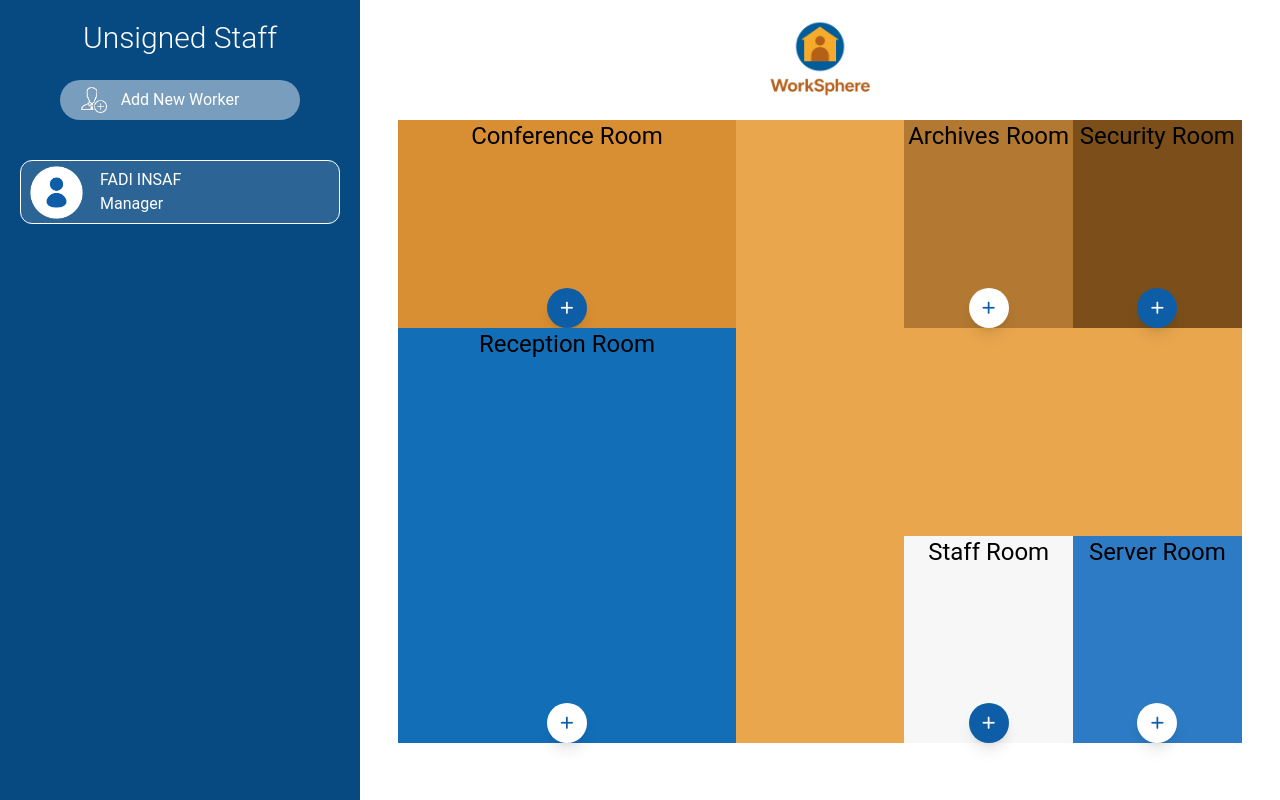
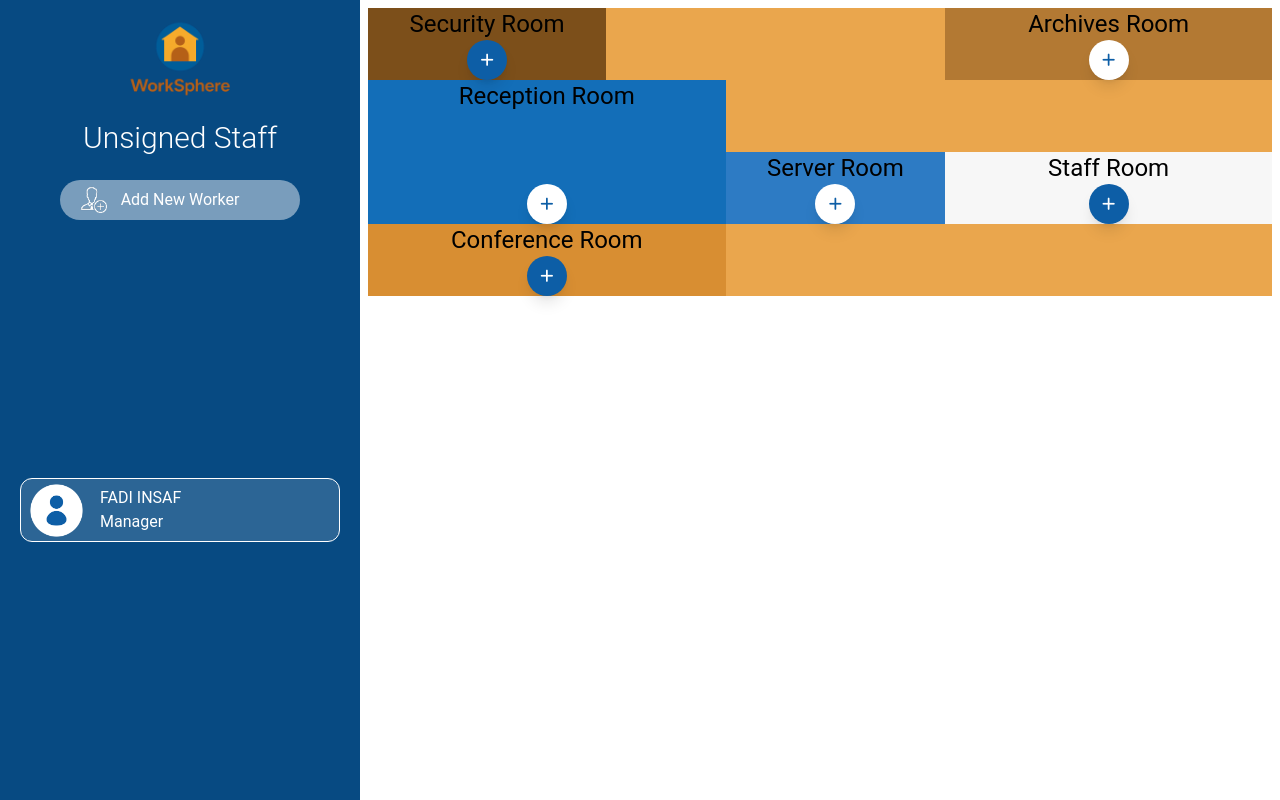
Before and after one commit to fadiinsaf/WorkSphere, a website: page index.html in a window 1280 px wide. Drawn offline with Linux system fonts and the light colour scheme.

Commit message:
refactor: improve layout structure and grid system

```diff
--- a/index.html
+++ b/index.html
@@ -17,15 +17,21 @@
 
     <div class="main-contaniner h-screen w-full grid grid-cols-[22.5rem_1fr]">
 
-        <aside class="bg-[#074A82] overflow-y-scroll no-scrollbar grid grid-rows-[10em_1fr]">
+        <aside class="bg-[#074A82] overflow-y-scroll no-scrollbar grid grid-rows-[16em_1fr]">
 
-            <div class="asidecontainer flex flex-col items-center gap-6">
+            <div class="asidecontainer">
 
-                <div class="unsignedstaff text-3xl font-light text-white mt-5">
-                    <h1>Unsigned Staff</h1>
+                <div class="logo flex justify-center">
+                    <img src="Assets/images/logo.png" height="120" width="120" alt="LOGO">
                 </div>
 
-                <div class="addworker-button">
+                <div class="conainer-flex w-full flex flex-col items-center gap-6">
+
+                    <div class="unsignedstaff text-3xl font-light text-white">
+                    <h1>Unsigned Staff</h1>
+                    </div>
+
+                    <div class="addworker-button">
 
                     <button
                         class="bg-[#ffffff75] text-white p-2 w-60 rounded-4xl relative transition transform hover:scale-105 hover:bg-[#ffffff97]"
@@ -34,6 +40,8 @@
                             width="27" alt="add person logo">
                         <p>Add New Worker</p>
                     </button>
+
+                    </div>
 
                 </div>
 
@@ -67,12 +75,9 @@
 
         </aside>
 
-        <main class="grid grid-rows-[7.5em_1fr]">
+        <main class="p-2">
 
-            <div class="logo flex justify-center"><img src="Assets/images/logo.png" height="120" width="120" alt="LOGO">
-            </div>
-
-            <div id="flor" class="grid grid-cols-5 grid-rows-3 w-11/12 h-11/12 mx-auto bg-[#EAA64D]">
+            <div id="flor" class="grid grid-cols-7 grid-rows-3 w-full h-full bg-[#EAA64D]">
 
                 <div id="conference-room" class=" bg-[#D88E32] flex flex-col items-center justify-between col-start-1 col-end-3">
 
@@ -116,7 +121,7 @@
 
                 </div>
 
-                <div id="Server-room" class="text-2xl bg-[#2D7BC4] flex flex-col items-center justify-between col-start-5 col-end-6 row-start-3 row-end-4">
+                <div id="Server-room" class="text-2xl bg-[#2D7BC4] flex flex-col items-center justify-between col-start-6 col-end-8 row-start-3 row-end-4">
 
                     <div class="flor-container">
                         <h2 class="text-2xl">Server Room</h2>
@@ -133,7 +138,7 @@
 
                 </div>
 
-                <div id="Security-room" class="text-2xl bg-[#7C4F1A] flex flex-col items-center justify-between col-start-5 col-end-6 row-start-1 row-end-2">
+                <div id="Security-room" class="text-2xl bg-[#7C4F1A] flex flex-col items-center justify-between col-start-6 col-end-8 row-start-1 row-end-2">
 
                     <div class="flor-container">
                         <h2 class="text-2xl">Security Room</h2>
@@ -150,7 +155,7 @@
 
                 </div>
 
-                <div id="Staff-room" class="text-2xl bg-[#F7F7F7] flex flex-col items-center justify-between col-start-4 col-end-5 row-start-3 row-end-4">
+                <div id="Staff-room" class="text-2xl bg-[#F7F7F7] flex flex-col items-center justify-between col-start-4 col-end-6 row-start-3 row-end-4">
 
                     <div class="flor-container">
                         <h2 class="text-2xl">Staff Room</h2>
@@ -167,7 +172,7 @@
 
                 </div>
 
-                <div id="Archives-room" class="text-2xl bg-[#B37933] flex flex-col items-center justify-between col-start-4 col-end-5 row-start-1 row-end-2">
+                <div id="Archives-room" class="text-2xl bg-[#B37933] flex flex-col items-center justify-between col-start-4 col-end-6 row-start-1 row-end-2">
 
                     <div class="flor-container">
                         <h2 class="text-2xl">Archives Room</h2>
```
